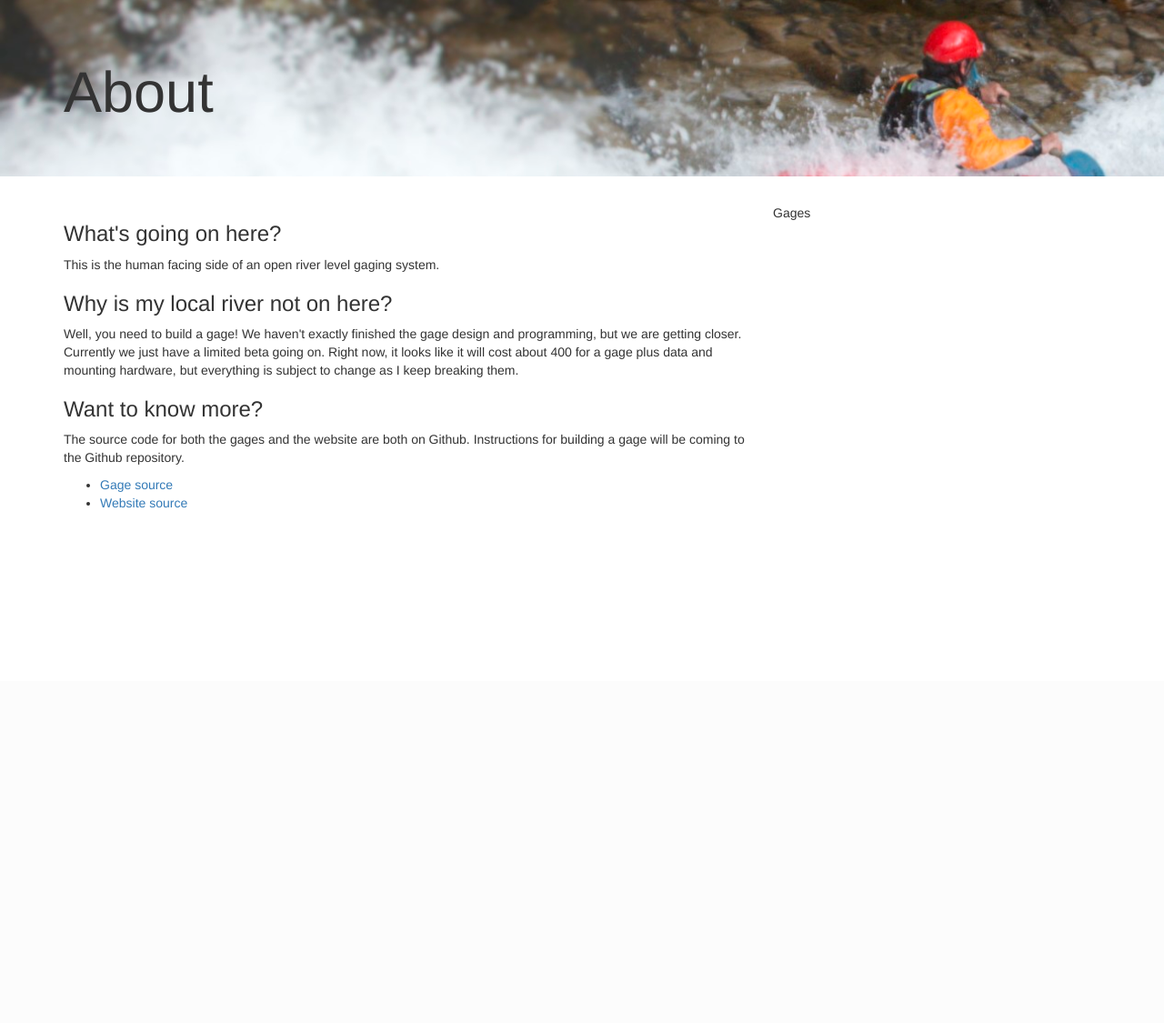
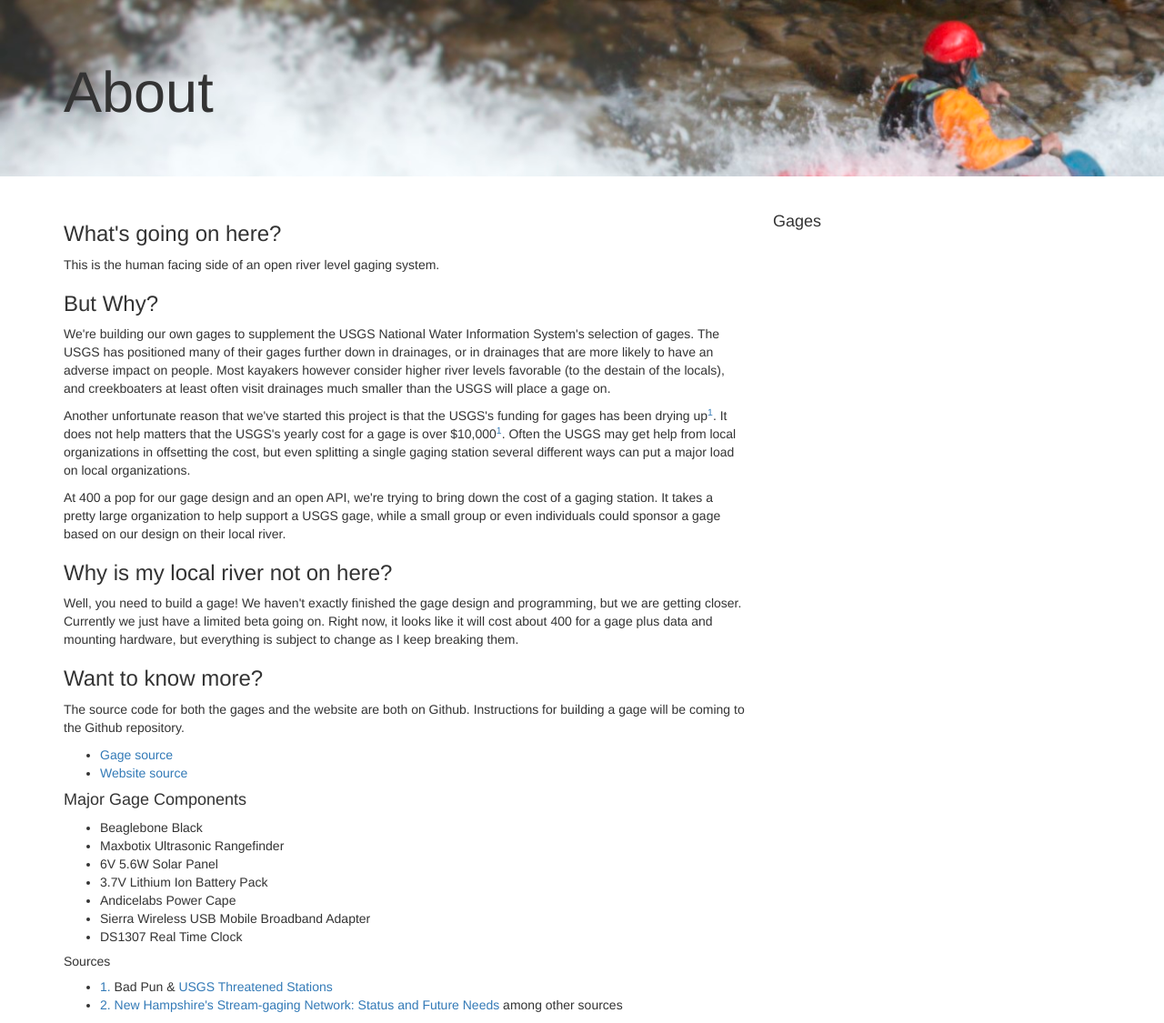
Before and after one commit to abkfenris/gage-web, a Flask app: page /about/ in a window 1280 px wide. Shown: the part 51-1176 px from the top of the page at 91% size. Before the commit the page ends 610 px from the top, so only its background shows below. Run offline with Flask 2, Linux system fonts and the light colour scheme; parts of the project's set-up code (start-up, migrations or seed data) failed here and were passed over; some libraries are stand-ins or nearby versions.

Commit message:
Added a field for gage visibility, mainly so we can add a gage before it is setup, or possibly have non-linked pages. Sent a default number of samples in leveltrend to 4, so it doesn’t have to be defined everywhere. Put lots of words on the about page, and a call to action on the gages page Fixed titles

```diff
--- a/serve.py
+++ b/serve.py
@@ -99,6 +99,7 @@ class Gage(db.Model): # TODO: add other fields that would be useful to generate
 	title = CharField(null=True)
 	localTown = CharField()
 	sensorRange = FloatField()
+	visible = BooleanField(default=True)
 
 
 
@@ -315,14 +316,14 @@ def recent_level_processor():
 	def recent_level(id):
 		output = float()
 		for sample in Sample.select().where(Sample.gage == id).order_by(Sample.timestamp.desc()).limit(1):
-			output = "%.1f" % sample.level # limit float string decimal points http://stackoverflow.com/questions/455612/python-limiting-floats-to-two-decimal-points
+			output = "%.2f" % (sample.level * .01) # limit float string decimal points http://stackoverflow.com/questions/455612/python-limiting-floats-to-two-decimal-points
 		return output
 	return dict(recent_level=recent_level)
 
 
 @app.context_processor
 def level_trend_processor():
-	def leveltrend(id, samples):
+	def leveltrend(id, samples=4):
 		x = []
 		y = []
 		for sample in Sample.select().where(Sample.gage == id).order_by(Sample.timestamp.desc()).limit(samples):
--- a/templates/about.html
+++ b/templates/about.html
@@ -2,7 +2,7 @@
 
 {% set active_page = "about" %}
 
-{% block title %}Gages{% endblock %}
+{% block title %}About Flo.ws{% endblock %}
 
 {% block body_attribs %}
 style="padding-top: 50px"
@@ -20,8 +20,15 @@ style="padding-top: 50px"
 	  		<div class="col-md-8" role="main">
 		  		<h3>What's going on here?</h3>
 		  		<p>This is the human facing side of an open river level gaging system.</p>
+
+		  		<h3>But Why?</h3>
+		  		<p>We're building our own gages to supplement the USGS National Water Information System's selection of gages. The USGS has positioned many of their gages further down in drainages, or in drainages that are more likely to have an adverse impact on people. Most kayakers however consider higher river levels favorable (to the destain of the locals), and creekboaters at least often visit drainages much smaller than the USGS will place a gage on.</p>
+		  		<p>Another unfortunate reason that we've started this project is that the USGS's funding for gages has been drying up<sup id="1back"><a href="#1">1</a></sup>. It does not help matters that the USGS's yearly cost for a gage is over $10,000<sup id="2back"><a href="#2">1</a></sup>. Often the USGS may get help from local organizations in offsetting the cost, but even splitting a single gaging station several different ways can put a major load on local organizations.</p>
+		  		<p>At 400 a pop for our gage design and an open API, we're trying to bring down the cost of a gaging station. It takes a pretty large organization to help support a USGS gage, while a small group or even individuals could sponsor a gage based on our design on their local river.</p>
+
 		  		<h3>Why is my local river not on here?</h3>
 		  		<p>Well, you need to build a gage! We haven't exactly finished the gage design and programming, but we are getting closer. Currently we just have a limited beta going on. Right now, it looks like it will cost about 400 for a gage plus data and mounting hardware, but everything is subject to change as I keep breaking them.</p>
+
 		  		<h3>Want to know more?</h3>
 		  		<p>The source code for both the gages and the website are both on Github. Instructions for building a gage will be coming to the Github repository.</p>
 		  		<ul>
@@ -29,22 +36,38 @@ style="padding-top: 50px"
 		  			<li><a href="https://github.com/abkfenris/gage-web">Website source</a></li>
 		  		</ul>
 
+		  		<h4>Major Gage Components</h4>
+		  		<ul>
+		  			<li>Beaglebone Black</li>
+		  			<li>Maxbotix Ultrasonic Rangefinder</li>
+		  			<li>6V 5.6W Solar Panel</li>
+		  			<li>3.7V Lithium Ion Battery Pack</li>
+		  			<li>Andicelabs Power Cape</li>
+		  			<li>Sierra Wireless USB Mobile Broadband Adapter</li>
+		  			<li>DS1307 Real Time Clock</li>
+		  		</ul>
+
+		  		<h5>Sources</h5>
+		  		<ul>
+		  			<li id="1"><a href="#1back">1.</a> Bad Pun & <a href="http://streamstatsags.cr.usgs.gov/ThreatenedGages/ThreatenedGages.html">USGS Threatened Stations</a></li>
+		  		    <li id="2"><a href="#2back">2.</a> <a href="http://pubs.usgs.gov/fs/fs-050-03/">New Hampshire's Stream-gaging Network: Status and Future Needs</a> among other sources</li>
+		  		</ul>
 
 
 	  		</div>
 	  		<div class="col-md-4">
-		  		Gages
+		  		<h4>Gages</h4>
 	  			<div class="list-group">
 	  				{% for gage in Gage.select() %}
 	  				<a href="{{ url_for('gagepage', id=gage.id ) }}" class="list-group-item">
 	  					{{ gage.name }}
 	  					<span class="badge alert-info">
 		  					{{ recent_level(gage.id) }}
-		  			 		{% if leveltrend(gage.id, 12) == 'rising' %}
+		  					{% if leveltrend(gage.id) == 'rising' %}
 		  						<span class="glyphicon glyphicon-arrow-up"></span>
-		  			 		{% elif leveltrend(gage.id, 12) == 'steady' %}
+		  					{% elif leveltrend(gage.id) == 'steady' %}
 		  						<span class="glyphicon glyphicon-arrow-right"></span>
-		  			 		{% elif leveltrend(gage.id, 12) == 'falling' %}
+		  					{% elif leveltrend(gage.id) == 'falling' %}
 		  						<span class="glyphicon glyphicon-arrow-down"></span>
 		  					{% else %}
 
```
Also changed, not shown: templates/gage.html (+7 -7 lines), templates/gages.html (+8 -7 lines), templates/index.html (+4 -4 lines), templates/map.html (+4 -4 lines). Lines whose indentation alone changed are shown as unchanged.
